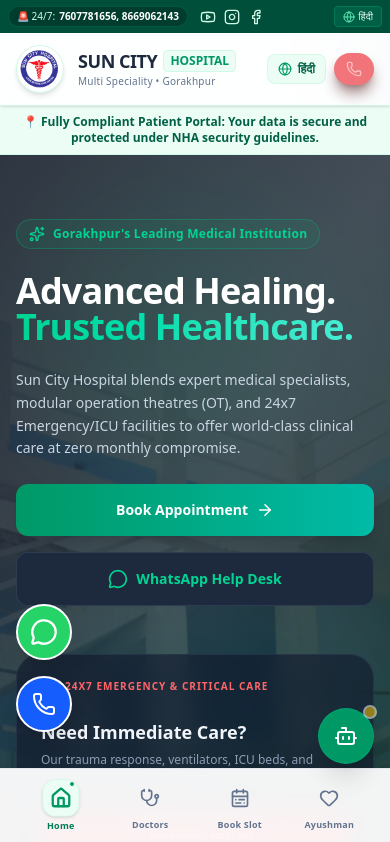
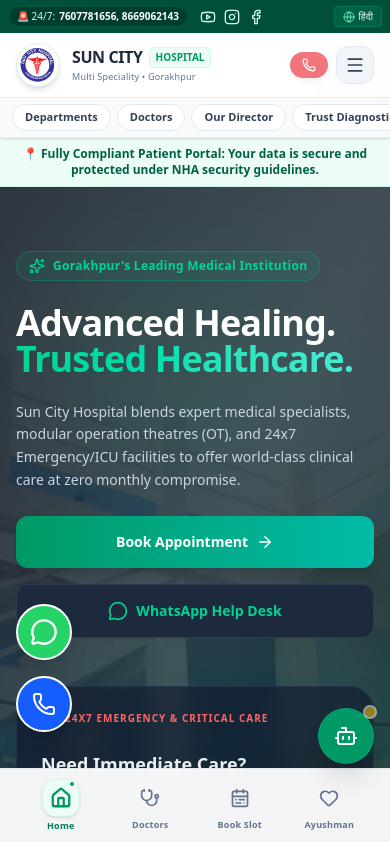
Before and after one commit to 1Vivek12/Sun-City, a Next.js app: page / in a window 390 px wide. Shown: the top 842 px of the page. Built offline with nearby package versions, Linux system fonts and the light colour scheme.

Commit message:
Add mobile navigation bar and hamburger menu for all 6 tabs

```diff
--- a/src/components/Header.tsx
+++ b/src/components/Header.tsx
@@ -1,5 +1,5 @@
-import React from 'react';
-import { Stethoscope, Phone, Shield, Globe, Award, ClipboardList, Youtube, Instagram, Facebook } from 'lucide-react';
+import React, { useState } from 'react';
+import { Stethoscope, Phone, Shield, Globe, Award, ClipboardList, Youtube, Instagram, Facebook, Menu, X, ChevronRight } from 'lucide-react';
 
 interface HeaderProps {
   language: 'hi' | 'en';
@@ -10,6 +10,7 @@
 
 export default function Header({ language, setLanguage, onNavigate, activeSection }: HeaderProps) {
   const isEn = language === 'en';
+  const [mobileMenuOpen, setMobileMenuOpen] = useState(false);
 
   const navItems = [
     { id: 'departments', labelEn: 'Departments', labelHi: 'विभाग' },
@@ -20,8 +21,13 @@
     { id: 'infrastructure', labelEn: 'Infrastructure', labelHi: 'बुनियादी ढांचा' }
   ];
 
+  const handleNavClick = (id: string) => {
+    onNavigate(id);
+    setMobileMenuOpen(false);
+  };
+
   return (
-    <header className="sticky top-0 z-50 bg-white/85 backdrop-blur-md border-b border-emerald-100 shadow-sm">
+    <header className="sticky top-0 z-50 bg-white/90 backdrop-blur-md border-b border-emerald-100 shadow-sm">
       {/* Top emergency & language bar */}
       <div className="bg-emerald-900 text-emerald-50 px-2 sm:px-4 py-1.5 text-[10px] sm:text-xs md:text-sm font-medium">
         <div className="max-w-7xl mx-auto flex flex-wrap justify-between items-center gap-1.5 sm:gap-2">
@@ -57,39 +63,39 @@
       </div>
 
       {/* Main navigation */}
-      <div className="max-w-7xl mx-auto px-4 py-3 md:py-4 flex justify-between items-center">
+      <div className="max-w-7xl mx-auto px-4 py-2.5 md:py-4 flex justify-between items-center">
         {/* Brand Logo */}
         <div
-          onClick={() => onNavigate('hero')}
-          className="flex items-center gap-3.5 cursor-pointer group"
+          onClick={() => handleNavClick('hero')}
+          className="flex items-center gap-3 cursor-pointer group"
           id="brand-logo"
         >
-          <div className="h-12 w-12 md:h-14 md:w-14 bg-white rounded-full flex items-center justify-center shadow-md border border-emerald-100 group-hover:scale-105 transition-transform duration-300 overflow-hidden">
+          <div className="h-11 w-11 md:h-14 md:w-14 bg-white rounded-full flex items-center justify-center shadow-md border border-emerald-100 group-hover:scale-105 transition-transform duration-300 overflow-hidden shrink-0">
             <img src="/logo.png" alt="Sun City Hospital Logo" className="h-full w-full object-contain p-0.5" />
           </div>
           <div>
             <div className="flex items-center gap-1.5">
-              <h1 className="text-lg md:text-2xl font-bold text-slate-800 tracking-tight leading-none">
+              <h1 className="text-base md:text-2xl font-extrabold text-slate-800 tracking-tight leading-none">
                 SUN CITY
               </h1>
-              <span className="text-emerald-600 font-extrabold text-xs md:text-sm px-1.5 py-0.5 rounded bg-emerald-50 border border-emerald-100">
+              <span className="text-emerald-600 font-extrabold text-[10px] md:text-sm px-1.5 py-0.5 rounded bg-emerald-50 border border-emerald-100">
                 HOSPITAL
               </span>
             </div>
-            <p className="text-[10px] md:text-xs text-slate-500 font-medium tracking-wide mt-0.5">
+            <p className="text-[9px] md:text-xs text-slate-500 font-medium tracking-wide mt-0.5">
               {isEn ? 'Multi Speciality • Gorakhpur' : 'मल्टी स्पेशलिटी • गोरखपुर'}
             </p>
           </div>
         </div>
 
-        {/* Navigation Links */}
+        {/* Desktop Navigation Links */}
         <nav className="hidden lg:flex items-center gap-6">
           {navItems.map((item) => {
             const isActive = activeSection === item.id;
             return (
               <button
                 key={item.id}
-                onClick={() => onNavigate(item.id)}
+                onClick={() => handleNavClick(item.id)}
                 className={`text-sm font-semibold transition-colors duration-200 relative py-1 ${
                   isActive ? 'text-emerald-700' : 'text-slate-600 hover:text-emerald-600'
                 }`}
@@ -104,38 +110,99 @@
           })}
         </nav>
 
-        {/* Quick CTA */}
+        {/* Action Buttons */}
         <div className="flex items-center gap-2">
-          {/* Language toggle on mobile header directly for easy accessibility */}
-          <button
-            onClick={() => setLanguage(isEn ? 'hi' : 'en')}
-            className="flex items-center gap-1.5 bg-emerald-50 hover:bg-emerald-100 border border-emerald-100/80 text-emerald-800 px-2.5 py-1.5 rounded-lg text-xs transition lg:hidden font-extrabold"
-            id="mobile-lang-toggle"
-          >
-            <Globe className="h-3.5 w-3.5 text-emerald-600" />
-            <span>{isEn ? 'हिंदी' : 'EN'}</span>
-          </button>
-
-          {/* Call button on mobile */}
+          {/* Emergency Call button on mobile & desktop */}
           <a
             href="#"
             onClick={(e) => { e.preventDefault(); window.dispatchEvent(new Event('open-emergency')); }}
-            className="flex items-center gap-2 bg-red-600 hover:bg-red-700 text-white px-3 md:px-5 py-2 md:py-2.5 rounded-full md:rounded-xl font-bold transition shadow-lg shadow-red-950 shrink-0 text-sm md:text-base animate-pulse md:animate-none"
+            className="flex items-center gap-1.5 bg-red-600 hover:bg-red-700 text-white px-3 md:px-5 py-1.5 md:py-2.5 rounded-full md:rounded-xl font-bold transition shadow-md shrink-0 text-xs md:text-base animate-pulse md:animate-none"
           >
-            <Phone className="h-4 w-4 animate-pulse" />
+            <Phone className="h-3.5 w-3.5 md:h-4 md:w-4" />
+            <span className="hidden sm:inline">{isEn ? 'Emergency' : 'इमरजेंसी'}</span>
           </a>
 
           {/* Desktop-only Book Appointment button */}
           <button
-            onClick={() => onNavigate('booking')}
+            onClick={() => handleNavClick('booking')}
             className="hidden lg:flex bg-emerald-600 hover:bg-emerald-700 text-white font-semibold text-sm px-4 py-2.5 rounded-lg shadow-md hover:shadow-emerald-100 transition-all items-center gap-1.5"
             id="header-book-btn"
           >
             <ClipboardList className="h-4 w-4" />
             <span>{isEn ? 'Book Appointment' : 'अपॉइंटमेंट बुक करें'}</span>
           </button>
+
+          {/* Mobile Hamburger Menu Toggle Button */}
+          <button
+            onClick={() => setMobileMenuOpen(!mobileMenuOpen)}
+            className="p-2 rounded-xl bg-slate-100 text-slate-700 hover:bg-emerald-50 hover:text-emerald-700 lg:hidden border border-slate-200 transition-colors"
+            aria-label="Toggle mobile menu"
+          >
+            {mobileMenuOpen ? <X className="h-5 w-5" /> : <Menu className="h-5 w-5" />}
+          </button>
         </div>
       </div>
+
+      {/* Horizontal Scrollable Mobile Nav Bar (All 6 Tabs Visible On Mobile) */}
+      <div className="lg:hidden bg-slate-50/90 border-t border-slate-200/80 px-2 py-1.5 overflow-x-auto scrollbar-none">
+        <div className="flex items-center gap-1.5 min-w-max px-1">
+          {navItems.map((item) => {
+            const isActive = activeSection === item.id;
+            return (
+              <button
+                key={item.id}
+                onClick={() => handleNavClick(item.id)}
+                className={`text-[11px] font-bold px-3 py-1 rounded-full transition-all whitespace-nowrap cursor-pointer ${
+                  isActive
+                    ? 'bg-emerald-600 text-white shadow-sm'
+                    : 'bg-white border border-slate-200 text-slate-700 hover:bg-emerald-50 hover:border-emerald-200'
+                }`}
+              >
+                {isEn ? item.labelEn : item.labelHi}
+              </button>
+            );
+          })}
+        </div>
+      </div>
+
+      {/* Dropdown Drawer Mobile Menu */}
+      {mobileMenuOpen && (
+        <div className="lg:hidden bg-white border-b border-slate-200 shadow-xl px-4 py-4 space-y-2 animate-fadeIn">
+          <div className="text-[10px] font-bold text-slate-400 uppercase tracking-wider mb-2 px-2">
+            {isEn ? 'Hospital Navigation' : 'मुख्य मेनू'}
+          </div>
+
+          <div className="grid grid-cols-1 gap-1">
+            {navItems.map((item) => {
+              const isActive = activeSection === item.id;
+              return (
+                <button
+                  key={item.id}
+                  onClick={() => handleNavClick(item.id)}
+                  className={`flex items-center justify-between w-full px-3 py-2.5 rounded-xl text-xs font-bold transition-all ${
+                    isActive
+                      ? 'bg-emerald-50 text-emerald-700 border border-emerald-100'
+                      : 'text-slate-700 hover:bg-slate-50'
+                  }`}
+                >
+                  <span>{isEn ? item.labelEn : item.labelHi}</span>
+                  <ChevronRight className="h-4 w-4 text-slate-400" />
+                </button>
+              );
+            })}
+          </div>
+
+          <div className="pt-2 border-t border-slate-100 flex flex-col gap-2">
+            <button
+              onClick={() => handleNavClick('booking')}
+              className="w-full bg-emerald-600 hover:bg-emerald-700 text-white font-bold text-xs py-2.5 rounded-xl shadow flex items-center justify-center gap-1.5"
+            >
+              <ClipboardList className="h-4 w-4" />
+              <span>{isEn ? 'Book Appointment' : 'अपॉइंटमेंट बुक करें'}</span>
+            </button>
+          </div>
+        </div>
+      )}
     </header>
   );
 }
```
